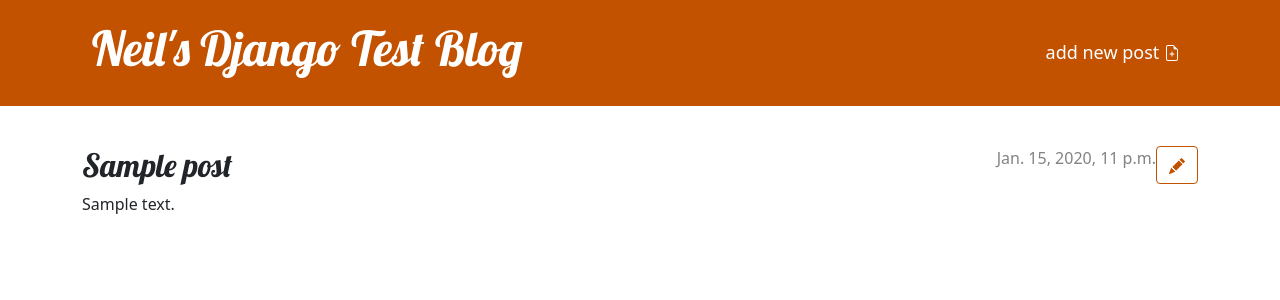
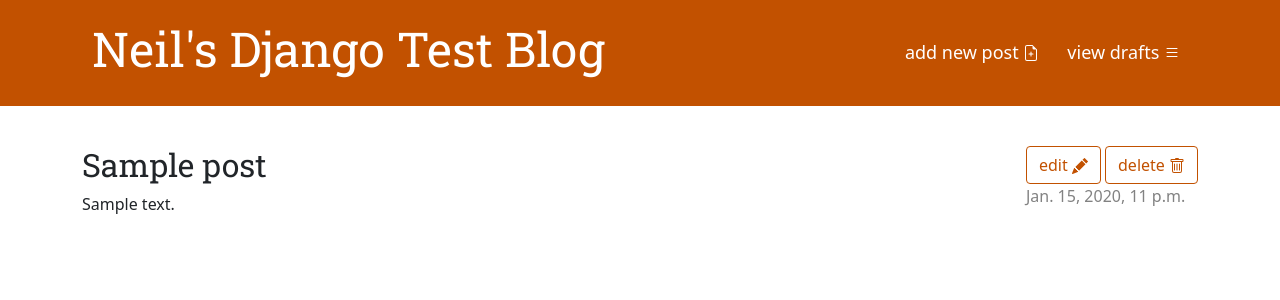
Before and after one commit to neilsquibb/my-first-blog, a Django app: page /post/1/ in a window 1280 px wide. Shown: the top 300 px of the page. Run offline with Django 3.2, Linux system fonts and the light colour scheme; a user stored in the database is signed in; tables that the repository leaves empty hold one stand-in row (values such as "Sample post").

Commit message:
Added some formatting, a drafts page and a post delete

```diff
--- a/blog/static/css/blog.css
+++ b/blog/static/css/blog.css
@@ -18,7 +18,7 @@
 h2,
 h3,
 h4 {
-    font-family: 'Lobster', cursive;
+    font-family: 'Roboto Slab', serif;
 }
 
 .date {
--- a/blog/templates/blog/base.html
+++ b/blog/templates/blog/base.html
@@ -4,18 +4,24 @@
     <head>
         <title>Neil's Django Test Blog</title>
         <link rel="stylesheet" href="https://cdn.jsdelivr.net/npm/bootstrap@5.1.3/dist/css/bootstrap.min.css" integrity="sha384-1BmE4kWBq78iYhFldvKuhfTAU6auU8tT94WrHftjDbrCEXSU1oBoqyl2QvZ6jIW3" crossorigin="anonymous">
-        <link rel="stylesheet" href="https://fonts.googleapis.com/css?family=Lobster&subset=latin,latin-ext">
+        <link rel="stylesheet" href="https://fonts.googleapis.com/css2?family=Roboto+Slab&display=swap">
         <link rel="stylesheet" href="{% static 'css/blog.css' %}">
     </head>
     <body>
         <header class="page-header">
             <div class="container">
                 {% if user.is_authenticated %}
+                    <a href="{% url 'post_draft_list' %}" class="top-menu" style="text-decoration: none">
+                        <font size="4">
+                            view drafts
+                        </font>
+                        {% include './icons/list_edit1.svg' %}
+                    </a>
                     <a href="{% url 'post_new' %}" class="top-menu" style="text-decoration: none">
                         <font size="4">
                             add new post
                         </font>
-                    {% include './icons/file-earmark-plus.svg' %}
+                        {% include './icons/file-earmark-plus_edit1.svg' %}
                     </a>
                 {% endif %}
                 <h1><a href="/">Neil's Django Test Blog</a></h1>
--- a/blog/templates/blog/post_detail.html
+++ b/blog/templates/blog/post_detail.html
@@ -5,15 +5,25 @@
         <aside class="actions">
             {% if user.is_authenticated %}
                 <a class="btn btn-secondary" href="{% url 'post_edit' pk=post.pk %}">
+                    edit
                     {% include './icons/pencil-fill.svg' %}
+                </a>
+                <a class="btn btn-secondary" href="{% url 'post_remove' pk=post.pk %}">
+                    delete
+                    {% include './icons/trash.svg' %}
+                </a>
+            {% endif %}
+            {% if post.published_date %}
+                <div class="date">
+                    {{ post.published_date }}
+                </div>
+            {% else %}
+                <a class="btn btn-secondary" href="{% url 'post_publish' pk=post.pk %}">
+                    publish
+                    {% include './icons/vector-pen.svg' %}
                 </a>
             {% endif %}
         </aside>
-        {% if post.published_date %}
-            <time class="date">
-                {{ post.published_date }}
-            </time>
-        {% endif %}
         <h2>{{ post.title }}</h2>
         <p>{{ post.text|linebreaksbr }}</p>
     </article>
--- a/blog/urls.py
+++ b/blog/urls.py
@@ -6,4 +6,7 @@
     path('post/<int:pk>/', views.post_detail, name='post_detail'),
     path('post/new/', views.post_new, name='post_new'),
     path('post/<int:pk>/edit/', views.post_edit, name='post_edit'),
+    path('drafts/', views.post_draft_list, name='post_draft_list'),
+    path('post/<pk>/publish/', views.post_publish, name='post_publish'),
+    path('post/<pk>/remove/', views.post_remove, name='post_remove'),
 ]
--- a/blog/views.py
+++ b/blog/views.py
@@ -18,7 +18,6 @@
         if form.is_valid():
             post = form.save(commit=False)
             post.author = request.user
-            post.published_date = timezone.now()
             post.save()
             return redirect('post_detail', pk=post.pk)
     else:
@@ -32,9 +31,22 @@
         if form.is_valid():
             post = form.save(commit=False)
             post.author = request.user
-            post.published_date = timezone.now()
             post.save()
             return redirect('post_detail', pk=post.pk)
     else:
         form = PostForm(instance=post)
     return render(request, 'blog/post_edit.html', {'form': form})
+
+def post_draft_list(request):
+    posts = Post.objects.filter(published_date__isnull=True).order_by('created_date')
+    return render(request, 'blog/post_draft_list.html', {'posts': posts})
+
+def post_publish(request, pk):
+    post = get_object_or_404(Post, pk=pk)
+    post.publish()
+    return redirect('post_detail', pk=pk)
+
+def post_remove(request, pk):
+    post = get_object_or_404(Post, pk=pk)
+    post.delete()
+    return redirect('post_list')
```
Also changed, not shown: blog/templates/blog/post_draft_list.html (added, +11 -0 lines), blog/templates/blog/icons/file-earmark-plus_edit1.svg (renamed from blog/templates/blog/icons/file-earmark-plus.svg), blog/templates/blog/icons/list_edit1.svg (added), blog/templates/blog/icons/trash.svg (added), blog/templates/blog/icons/vector-pen.svg (added), 1 other file. Lines whose indentation alone changed are shown as unchanged.
